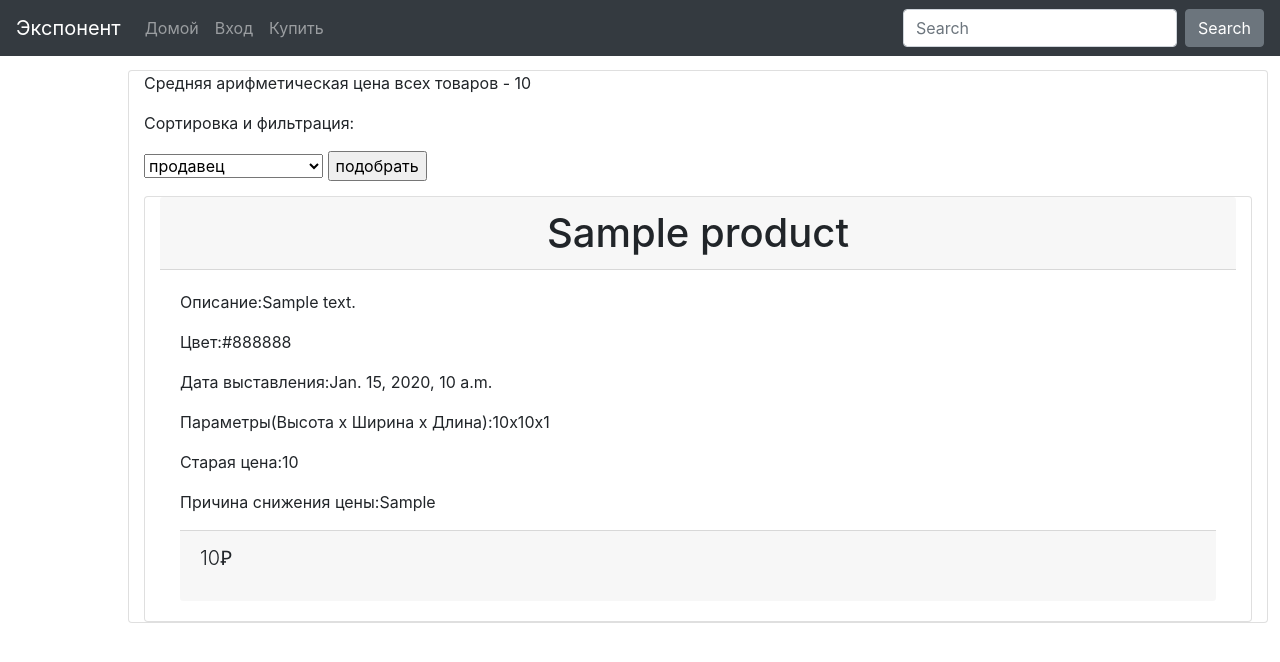
After one commit to AndreyBaranyuk/mp, a Django app: template templates/search/product_list.html in a window 1280 px wide. The commit adds this page. Shown: the top 662 px of the page. Run offline with Django 3.2, Linux system fonts and the light colour scheme; the template is opened without the code that fills it: most values are stand-ins (such as "Sample title", 1, 10 or a date in 2020); some libraries are stand-ins or nearby versions.

Commit message:
Сортировка и фильтрация

```diff
--- a/marketplace/models.py
+++ b/marketplace/models.py
@@ -23,6 +23,7 @@ class Product(models.Model):
     description = models.TextField(max_length=1023)
     price = models.IntegerField()
     old_price = models.IntegerField()
+    seller = models.CharField(max_length=255)
     # category_id = models.ForeignKey(Category, on_delete=models.CASCADE)
     # subcategory_id = models.ForeignKey(Subcategory, on_delete=models.CASCADE)
     length = models.IntegerField()
--- a/marketplace/urls.py
+++ b/marketplace/urls.py
@@ -6,5 +6,7 @@ from . import views
 urlpatterns = [
     path('', views.index, name='index'),
     path('accounts/', include('django.contrib.auth.urls')),
-    path('add_product/', views.add_product, name='add_product')
+    path('add_product/', views.add_product, name='add_product'),
+    path('product_list', views.ProductList.as_view(), name='product_list'),
+    path('product_list_sort/', views.product_list_sort, name='product_list_sort')
 ]
--- a/static/style/base_generic.css
+++ /dev/null
@@ -1,4 +0,0 @@
-.block_content{
-    margin: 70px 20px;
-    padding: 5px 20px;
-}
--- /dev/null
+++ b/static/style/style.css
@@ -0,0 +1,22 @@
+.block_content{
+    left: auto;
+    right: auto;
+}
+h3{
+    text-align: center;
+}
+.container{
+    margin-top: 70px;!important;
+    margin-left: 10%;!important;
+    margin-right: 10%;!important;
+}
+.card-header{
+    text-align: center;
+}
+.price{
+    font-size: 20px;
+    font-weight: 300;
+}
+.product{
+    margin: 15px auto 0px;
+}
--- a/templates/base_generic.html
+++ b/templates/base_generic.html
@@ -4,7 +4,7 @@
 <head>
     <meta charset="UTF-8">
     <link href="{% static "css/bootstrap.min.css" %}" rel="stylesheet">
-    <link href="{% static "style/base_generic.css" %}" rel="stylesheet">
+    <link href="{% static "style/style.css" %}" rel="stylesheet">
     <script src="{% static "js/bootstrap.min.js" %}"></script>
 
 
@@ -29,6 +29,11 @@
                 {% if 'marketplace.add_product' in user.get_all_permissions %}
                     <li class="nav-item"><a class = "nav-link" href={% url 'add_product' %}>Добавить продукт</a></li>
                 {% endif %}
+                <li class="nav-item"><a class = "nav-link" href={% url 'product_list' %}>Купить</a></li>
+                {% if user.is_superuser %}
+                    <li class="nav-item"><a class = "nav-link" href='/admin'>Админ-панель</a></li>
+                {% endif %}
+
             </ul>
             <form class="form-inline my-2 my-lg-0">
                 <input class="form-control mr-sm-2" type="text" placeholder="Search" aria-label="Search">
@@ -37,7 +42,7 @@
         </div>
     </nav>
 </header>
-<div class = "block_content card">
+<div class = "container card">
     {% block content %}
     {% endblock %}
 </div>
--- a/templates/product/add_product.html
+++ b/templates/product/add_product.html
@@ -1,6 +1,6 @@
 {% extends "base_generic.html" %}
 {% block content %}
-    <form action="" method="post">
+    <form class="form-group" action="" method="post">
     {% csrf_token %}
         {{ form.as_p }}
         <input type="submit" value="Добавить товар">
--- /dev/null
+++ b/templates/search/product_list.html
@@ -0,0 +1,77 @@
+{% extends "base_generic.html" %}
+
+{% block content %}
+    {% if mid_price %}
+        <p> Средняя арифметическая цена всех товаров - {{ mid_price }}</p>
+    {% endif %}
+    {% if product_list %}
+        {% if not second %}
+        <form action="/product_list_sort/" method="POST" id="sort">
+            {% csrf_token %}
+            <p>Сортировка и фильтрация:</p>
+            <select name="param" form="sort">
+                <option>продавец</option>
+                <option>цвет</option>
+                <option>сначала новые</option>
+                <option>сначала старые</option>
+                <option>дешевле</option>
+                <option>дороже</option>
+                <option>минимальная цена</option>
+                <option>максимальная цена</option>
+                <option>средняя цена</option>
+            </select>
+            <input value="sort" type="hidden" name="name">
+            <input type="submit" value="подобрать">
+        </form>
+        {% else %}
+            {% if param == "цвет" or param == "продавец"%}
+            <form action="/product_list_sort/" method="POST" id="sort_param">
+                {% csrf_token %}
+                <p>Сортировка:</p>
+                <select name="value" form="sort_param">
+                    {% for i in params%}
+                        <option>{{ i }}</option>
+                    {% endfor %}
+                </select>
+                <input value={{ param }} type="hidden" name="param">
+                <input value="sort_param" type="hidden" name="name">
+                <input type="submit" value="подобрать">
+            </form>
+                {% endif %}
+        {% endif %}
+        {% for product in product_list %}
+            <div class = "card d-inline-block product col-sm-12">
+                <h1 class = "card-header" href="{{ product.get_absolute_url }}">{{ product.name }}</h1>
+                <div class = "card-body">
+                    <div class="card-group">
+                    <p class = "head-list">Описание: </p>
+                    <p class = "card-text"> {{ product.description }}</p>
+                    </div>
+                    <div class="card-group">
+                    <p class = "head-list">Цвет: </p>
+                    <p> {{ product.color }}</p>
+                        </div>
+                    <div class="card-group">
+                    <p class = "head-list">Дата выставления: </p>
+                    <p> {{ product.expose_datetime }}</p>
+                        </div>
+                    <div class="card-group">
+                    <p class = "head-list">Параметры(Высота х Ширина х Длина): </p>
+                    <p> {{ product.height }}x{{ product.width }}x{{ product.length }}</p>
+                        </div>
+                    <div class="card-group">
+                    <p class = "head-list">Старая цена: </p>
+                    <p> {{ product.old_price }}</p>
+                        </div>
+                    <div class="card-group">
+                    <p class = "head-list">Причина снижения цены: </p>
+                    <p> {{ product.reason_dev }}</p>
+                        </div>
+                    <div class = "card-footer">
+                        <p class="price"> {{ product.price }}Ꝑ</p>
+                    </div>
+                </div>
+            </div>
+        {% endfor %}
+    {% endif %}
+{% endblock %}
```
Also changed, not shown: marketplace/views.py (+69 -2 lines), marketplace/forms.py (line endings or trailing spaces), marketplace/migrations/0005_product_seller.py (added).
